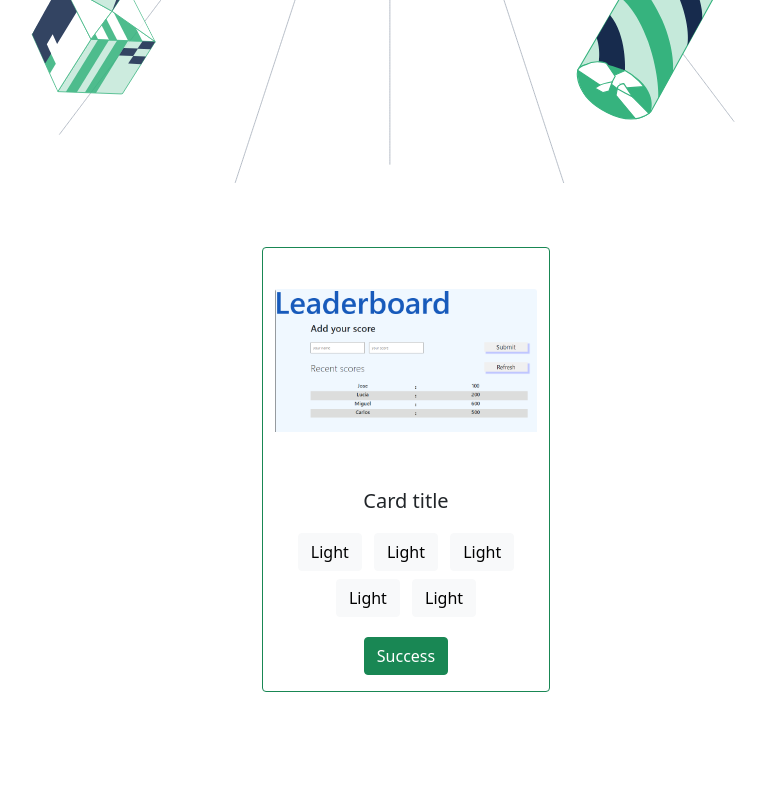
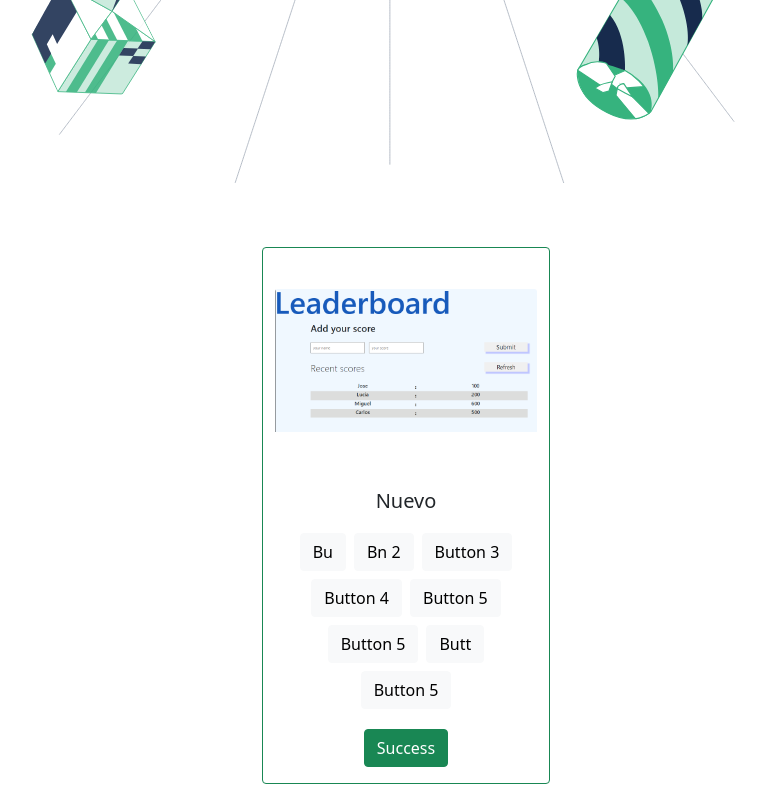
Before and after one commit to J2ZROMERO/portfolio, a website with bundled scripts: page index.html in a window 1280 px wide. Shown: the part 599-1399 px from the top of the page, without its empty margins (234-999 px from the left). Before the commit the page ends 1307 px from the top, so only its background shows below. Built offline with nearby package versions, Linux system fonts and the light colour scheme.

Commit message:
Create card class and addcard js

```diff
--- a/assets/js/social_media/media.js
+++ /dev/null
@@ -1,4 +0,0 @@
-import  myMethod  from './otro.js';
-
-// Call the method
-myMethod();
--- a/assets/js/social_media/otro.js
+++ /dev/null
@@ -1,4 +0,0 @@
-// Exporting a method directly
-export default function myMethod() {
-    console.log("desde otro archivo")
-  }
--- /dev/null
+++ b/assets/js/works/addcards.js
@@ -0,0 +1,8 @@
+import  Card from './card.js';
+
+const imageUrl = '/assets/img/recent_works/board.png';
+const cardTitle = 'Nuevo';
+const buttons = ['Bu', 'Bn 2', 'Button 3', 'Button 4', 'Button 5', 'Button 5','Butt','Button 5'];
+
+const card = new Card(imageUrl, cardTitle, buttons);
+card.setCard('.works');
--- /dev/null
+++ b/assets/js/works/card.js
@@ -0,0 +1,34 @@
+class Card {
+    constructor(imageUrl, cardTitle, buttons) {
+        this.imageUrl = imageUrl;
+        this.cardTitle = cardTitle;
+        this.buttons = buttons;
+    }
+
+    createButtonElements = (buttons) => {
+        return buttons.map(buttonText => `<button type="button" class="btn btn-light m-1">${buttonText}</button>`).join('');
+    }
+
+    createCard = () => {
+        return  `<div class="row works__row justify-content-center">
+        <div class="card border-success works__row-card m-3" style="width: 18rem;">
+          <div class="overflow-hidden works__row-card__image">
+            <img src="${this.imageUrl}" class="card-img-top" alt="...">
+          </div>
+          <div class="card-body text-center works__row-body">
+            <h5 class="card-title d-block pb-2">${this.cardTitle}</h5>
+            ${this.createButtonElements(this.buttons)}
+            <a class="d-block pt-3" href="#"><button type="button" class="btn btn-success" data-bs-toggle="modal"
+                data-bs-target="#exampleModal">Success</button></a>
+          </div>
+        </div>
+        </div>`;
+    }
+
+    setCard = (parent) => {
+        const parentElement = document.querySelector(parent);
+        parentElement.innerHTML = this.createCard();
+      }
+}
+
+export default Card;
--- a/index.html
+++ b/index.html
@@ -9,28 +9,6 @@
     <link rel="stylesheet" href="assets/css/fontawesome.css">
 </head>
 <body>
-
-<!-- Popup event -->
-<!-- Button trigger modal -->
-
-<!-- Modal -->
-<div class="modal fade" id="exampleModal" tabindex="-1" aria-labelledby="exampleModalLabel" aria-hidden="true">
-  <div class="modal-dialog modal-dialog-centered modal-dialog-scrollable">
-    <div class="modal-content">
-      <div class="modal-header">
-        <h5 class="modal-title" id="exampleModalLabel">Modal title</h5>
-        <button type="button" class="btn-close" data-bs-dismiss="modal" aria-label="Close"></button>
-      </div>
-      <div class="modal-body">
-        ...gfdgsdfgdfhsgfhggdffdhd
-      </div>
-      <div class="modal-footer">
-        <button type="button" class="btn btn-secondary" data-bs-dismiss="modal">Close</button>
-        <button type="button" class="btn btn-primary">Save changes</button>
-      </div>
-    </div>
-  </div>
-</div>
 
 <!-- START NAVBAR -->
 <div class="container-fluid m-0 p-0  w-900px">
@@ -99,29 +77,9 @@
 
 <!-- START MY RECENT WORKS SECTION -->
 <div class="container pt-5 works">
-  <div class="row works__row justify-content-center">
-
-
-    <div class="card border-success works__row-card m-3" style="width: 18rem;">
-      <div class="overflow-hidden works__row-card__image">
-        <img src="./assets/img/recent_works/board.png" class="card-img-top" alt="...">
-      </div>
-      <div class="card-body text-center works__row-body">
-        <h5 class="card-title d-block pb-2">Card title</h5>
-        <button type="button" class="btn btn-light m-1">Light</button>
-        <button type="button" class="btn btn-light m-1">Light</button>
-        <button type="button" class="btn btn-light m-1">Light</button>
-        <button type="button" class="btn btn-light m-1">Light</button>
-        <button type="button" class="btn btn-light m-1">Light</button>
-
-        <a class="d-block pt-3" href="#"><button type="button" class="btn btn-success" data-bs-toggle="modal" data-bs-target="#exampleModal">Success</button></a>
-      </div>
-    </div>
-
-
-  </div>
 </div>
-<script type="module" src="./assets/js/social_media/media.js"></script>
+<!-- END MY RECENT WORKS SECTION -->
+<script type="module" src="./assets/js/works/addcards.js"></script>
 <script src="./assets/js/bootstrap.bundle.min.js"></script>
 </body>
 </html>
```
Also changed, not shown: assets/js/works/popup.js (added, +21 -0 lines).
